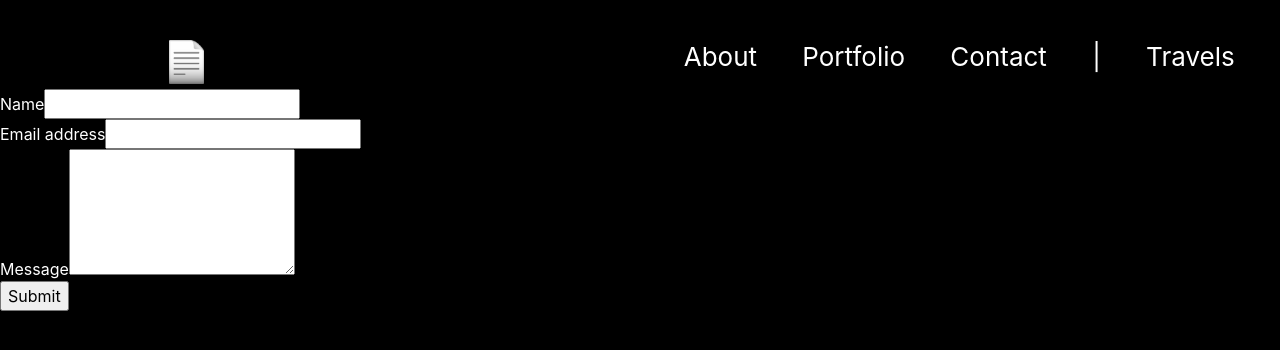
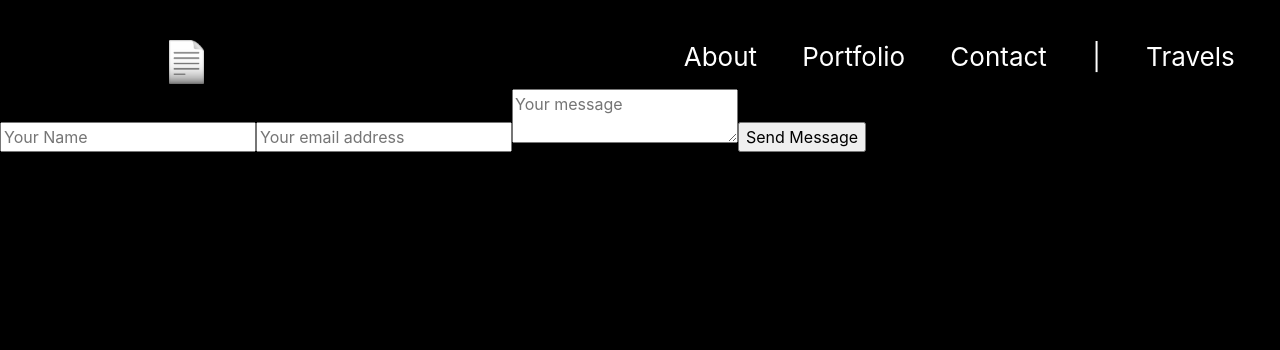
Before and after one commit to paigethompson150/paigethompson150.github.io, a React (Create React App) app: page / in a window 1280 px wide. Both pictures are taken after a click on the item "Contact". Shown: the top 350 px of the page. Built offline with nearby package versions, Linux system fonts and the light colour scheme.

Commit message:
Setting up emailJS

```diff
--- a/package.json
+++ b/package.json
@@ -8,6 +8,8 @@
     "@testing-library/react": "^13.4.0",
     "@testing-library/user-event": "^13.5.0",
     "animate.css": "^4.1.1",
+    "axios": "^1.5.1",
+    "emailjs-com": "^3.2.0",
     "react": "^18.2.0",
     "react-dom": "^18.2.0",
     "react-scripts": "5.0.1",
--- a/src/components/Contact.jsx
+++ b/src/components/Contact.jsx
@@ -1,45 +1,50 @@
-import React from 'react';
+import React, { useState } from 'react'
+import emailjs from 'emailjs-com';
+import { init } from 'emailjs-com';
 
-class Contact extends React.Component {
-  constructor(props) {
-    super(props);
-    this.state = {
-      name: '',
-      email: '',
-      message: ''
+const Contact = () => {
+    const [name, setName] = useState('');
+    const [email, setEmail] = useState('');
+    const [message, setMessage] = useState('');
+    const [emailSent, setEmailSent] = useState(false);
+    init('DEchiZdcaDwjL5lIo');
+
+    const submit = () => {
+      if (name && email && message) {
+          const serviceId = 'service_60baqok';
+          const templateId = 'template_tx8b6pp';
+          const templateParams = {
+            name,
+            email,
+            message
+          }
+
+          emailjs.send(serviceId, templateId, templateParams).then(response => console.log(response))
+          .then(error => console.log(error));
+
+          setName('');
+          setEmail('');
+          setMessage('');
+          setEmailSent(true);
+      } else {
+          alert('Please fill in all fields.');
+      }
     }
-  }
-  render() {
-    return(
-      <div className="App">
-        <form id="contact-form" onSubmit={this.handleSubmit.bind(this)} method="POST">
-          <div className="form-group">
-            <label htmlFor="name">Name</label>
-            <input type="text" className="form-control" value={this.state.name} onChange={this.onNameChange.bind(this)} />
-          </div>
-          <div className="form-group">
-            <label htmlFor="exampleInputEmail1">Email address</label>
-            <input type="email" className="form-control"  value={this.state.email} onChange={this.onEmailChange.bind(this)} />
-          </div>
-          <div className="form-group">
-            <label htmlFor="message">Message</label>
-            <textarea className="form-control" rows="5" value={this.state.message} onChange={this.onMessageChange.bind(this)} />
-          </div>
-          <button type="submit">Submit</button>
-        </form>
-      </div>
+
+    const isValidEmail = email => {
+      const regex = /^(([^<>()\[\]\\.,;:\s@"]+(\.[^<>()\[\]\\.,;:\s@"]+)*)|(".+"))@((\[[0-9]{1,3}\.[0-9]{1,3}\.[0-9]{1,3}\.[0-9]{1,3}\])|(([a-zA-Z\-0-9]+\.)+[a-zA-Z]{2,}))$/;
+      return regex.test(String(email).toLowerCase());
+    };
+
+    return (
+        <div id="contact-form">
+            <input type="text" placeholder="Your Name" value={name} onChange={e => setName(e.target.value)} />
+        <input type="email" placeholder="Your email address" value={email} onChange={e => setEmail(e.target.value)} />
+        <textarea placeholder="Your message" value={message} onChange={e => setMessage(e.target.value)}></textarea>
+        <button onClick={submit}>Send Message</button>
+        <span className={emailSent ? 'visible' : 'hidden'}>Thank you for your message, we will be in touch in no time!</span>
+        </div>
     );
-  }
-  onNameChange(event) {
-    this.setState({name: event.target.value})
-  }
-  onEmailChange(event) {
-    this.setState({email: event.target.value})
-  }
-  onMessageChange(event) {
-    this.setState({message: event.target.value})
-  }
-  handleSubmit(event) {
-  }
-}
+};
+
 export default Contact;
```
Also changed, not shown: 1 other file (tests, documents, lock files or other folders).
